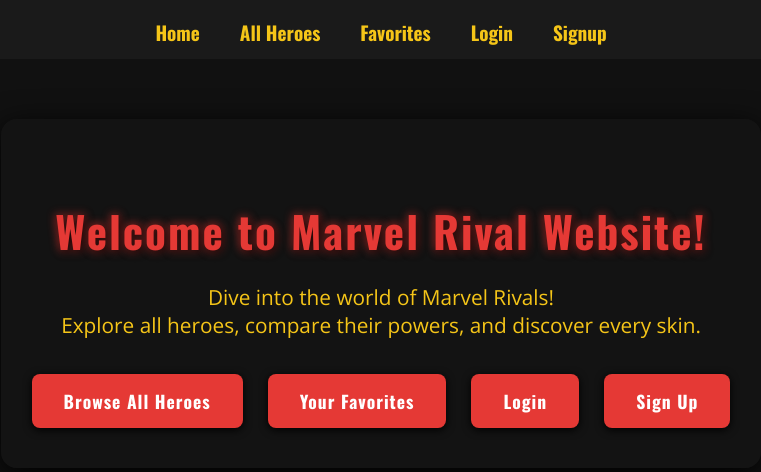
After one commit to SXSreax/Level-12-DTP, a Flask app: template templates/home.html in a window 1280 px wide. The commit adds this page. Shown: the top 472 px of the page, without its empty margins (259-1020 px from the left). Run offline with Flask 3, Linux system fonts and the light colour scheme; the template is opened without the code that fills it, so the values that code supplies are empty.

Commit message:
pages decoration links add

```diff
--- a/app.py
+++ b/app.py
@@ -9,15 +9,13 @@ app = Flask(__name__)
 
 @app.route('/')   # Home page route(showing welcome message, some heros randomly selected from alll heros, and some heros from favorites if login, ai chator)
 def home():
-    return "Welcome to Marvel Rival Website!"
+    return render_template('home.html')
 
 @app.route('/heroes')  #page showing all heros in the game, pictures, names, and basic details about them
 def heroes():
-    cursor.execute("SELECT image_url FROM Hero")
-    heroes = cursor.fetchall()
-    # Clean up the fetched data to extract the image URL
-    image_urls = [row[0] for row in heroes]  # Assuming image_url is in the first column
-    return render_template('Heroes.html', message=image_urls)# Assuming you have a heroes.html template
+    cursor.execute("SELECT id, image_url FROM Hero")
+    heroes = cursor.fetchall()  # List of (id, image_url)
+    return render_template('heroes.html', heroes=heroes)
 
 @app.route('/hero/<id>')  # Page showing details of a hero, including their powers, abilities, and backstory
 def hero(id):
--- /dev/null
+++ b/templates/base.html
@@ -0,0 +1,51 @@
+<!DOCTYPE html>
+<html lang="en">
+<head>
+    <meta charset="UTF-8">
+    <meta name="viewport" content="width=device-width, initial-scale=1.0">
+    <title>{% block title %}Marvel Rival Website{% endblock %}</title>
+    <link href="https://fonts.googleapis.com/css?family=Oswald:700&display=swap" rel="stylesheet">
+    <link href="https://fonts.googleapis.com/css?family=Open+Sans:400,600&display=swap" rel="stylesheet">
+    <style>
+        /* ...your global styles here... */
+        body {
+            background: #111;
+            color: #f5c518;
+            font-family: 'Open Sans', Arial, sans-serif;
+            margin: 0;
+            padding: 0;
+        }
+        nav {
+            width: 100%;
+            background: #1a1a1a;
+            padding: 18px 0 12px 0;
+            display: flex;
+            justify-content: center;
+            gap: 40px;
+            position: sticky;
+            top: 0;
+            z-index: 100;
+        }
+        nav a {
+            color: #f5c518;
+            font-family: 'Oswald', Arial, sans-serif;
+            font-size: 1.2em;
+            text-decoration: none;
+        }
+        nav a:hover {
+            color: #e53935;
+        }
+    </style>
+    {% block head %}{% endblock %}
+</head>
+<body>
+    <nav>
+        <a href="{{ url_for('home') }}">Home</a>
+        <a href="{{ url_for('heroes') }}">All Heroes</a>
+        <a href="{{ url_for('favorites') }}">Favorites</a>
+        <a href="{{ url_for('login') }}">Login</a>
+        <a href="{{ url_for('signup') }}">Signup</a>
+    </nav>
+    {% block content %}{% endblock %}
+</body>
+</html>
--- a/templates/hero.html
+++ b/templates/hero.html
@@ -112,6 +112,9 @@
     </style>
 </head>
 <body>
+    {% extends "base.html" %}
+    {% block title %}{{ hero_name }} - Details{% endblock %}
+    {% block content %}
     <div class="container">
         <!-- Hero Name -->
         <h1>{{ hero_name }}</h1>
@@ -143,5 +146,6 @@
             {% endfor %}
         </ul>
     </div>
+    {% endblock %}
 </body>
 </html>
--- /dev/null
+++ b/templates/home.html
@@ -0,0 +1,70 @@
+{% extends "base.html" %}
+{% block title %}Marvel Rival Website - Home{% endblock %}
+{% block content %}
+<div class="home-container">
+    <h1>Welcome to Marvel Rival Website!</h1>
+    <p class="subtitle">
+        Dive into the world of Marvel Rivals!<br>
+        Explore all heroes, compare their powers, and discover every skin.
+    </p>
+    <div class="home-actions">
+        <a href="{{ url_for('heroes') }}" class="home-btn">Browse All Heroes</a>
+        <a href="{{ url_for('favorites') }}" class="home-btn">Your Favorites</a>
+        <a href="{{ url_for('login') }}" class="home-btn">Login</a>
+        <a href="{{ url_for('signup') }}" class="home-btn">Sign Up</a>
+    </div>
+</div>
+<style>
+    .home-container {
+        max-width: 700px;
+        margin: 60px auto 0 auto;
+        background: rgba(20, 20, 20, 0.98);
+        border-radius: 16px;
+        box-shadow: 0 8px 32px #000;
+        padding: 50px 30px 40px 30px;
+        text-align: center;
+    }
+    h1 {
+        font-family: 'Oswald', Arial, sans-serif;
+        color: #e53935;
+        font-size: 2.7em;
+        margin-bottom: 18px;
+        letter-spacing: 2px;
+        text-shadow: 2px 2px 8px #000, 0 0 10px #e53935;
+    }
+    .subtitle {
+        color: #f5c518;
+        font-size: 1.3em;
+        margin-bottom: 35px;
+        font-family: 'Open Sans', Arial, sans-serif;
+    }
+    .home-actions {
+        display: flex;
+        flex-wrap: wrap;
+        justify-content: center;
+        gap: 25px;
+        margin-top: 20px;
+    }
+    .home-btn {
+        background: #e53935;
+        color: #fff;
+        font-family: 'Oswald', Arial, sans-serif;
+        font-size: 1.1em;
+        padding: 14px 32px;
+        border-radius: 8px;
+        text-decoration: none;
+        border: none;
+        box-shadow: 0 2px 8px #000;
+        transition: background 0.2s, color 0.2s, transform 0.2s;
+        letter-spacing: 1px;
+        font-weight: bold;
+        outline: none;
+        display: inline-block;
+    }
+    .home-btn:hover {
+        background: #bfa046;
+        color: #111;
+        transform: translateY(-3px) scale(1.04);
+    }
+</style>
+{% endblock %}
```
Also changed, not shown: templates/heroes.html (+68 -4 lines).
